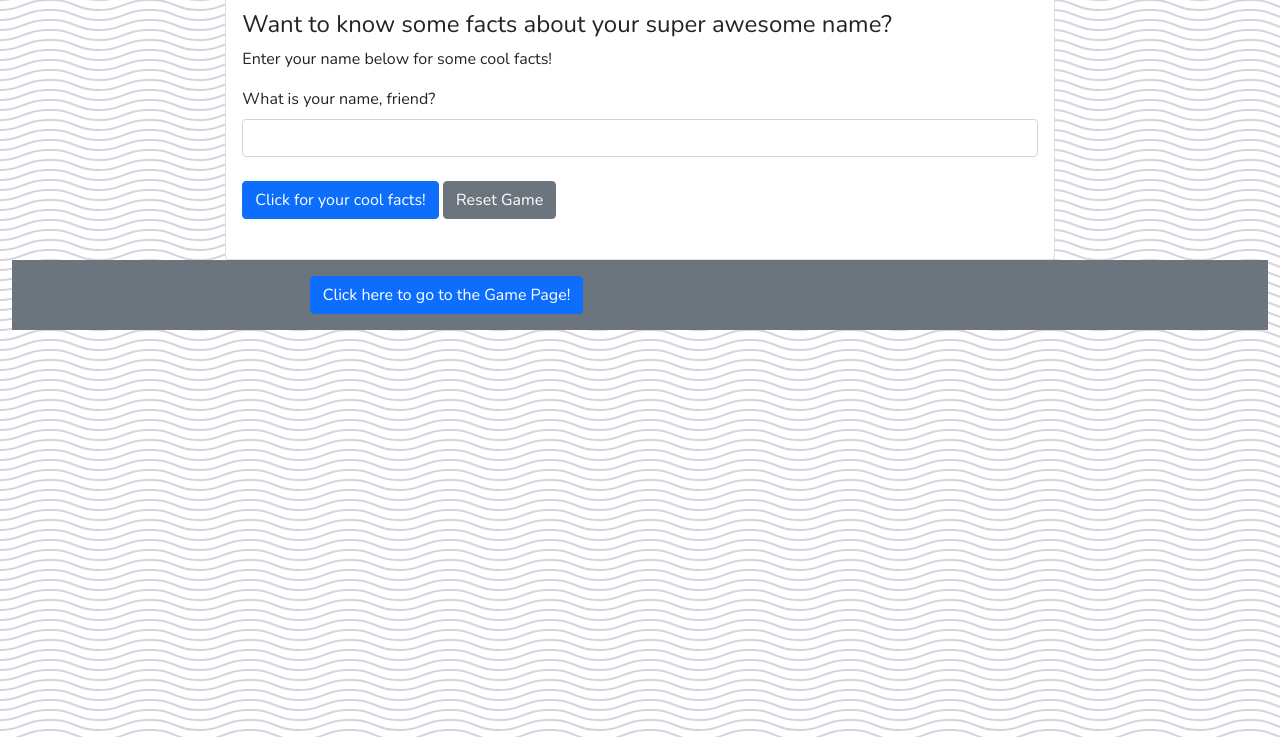
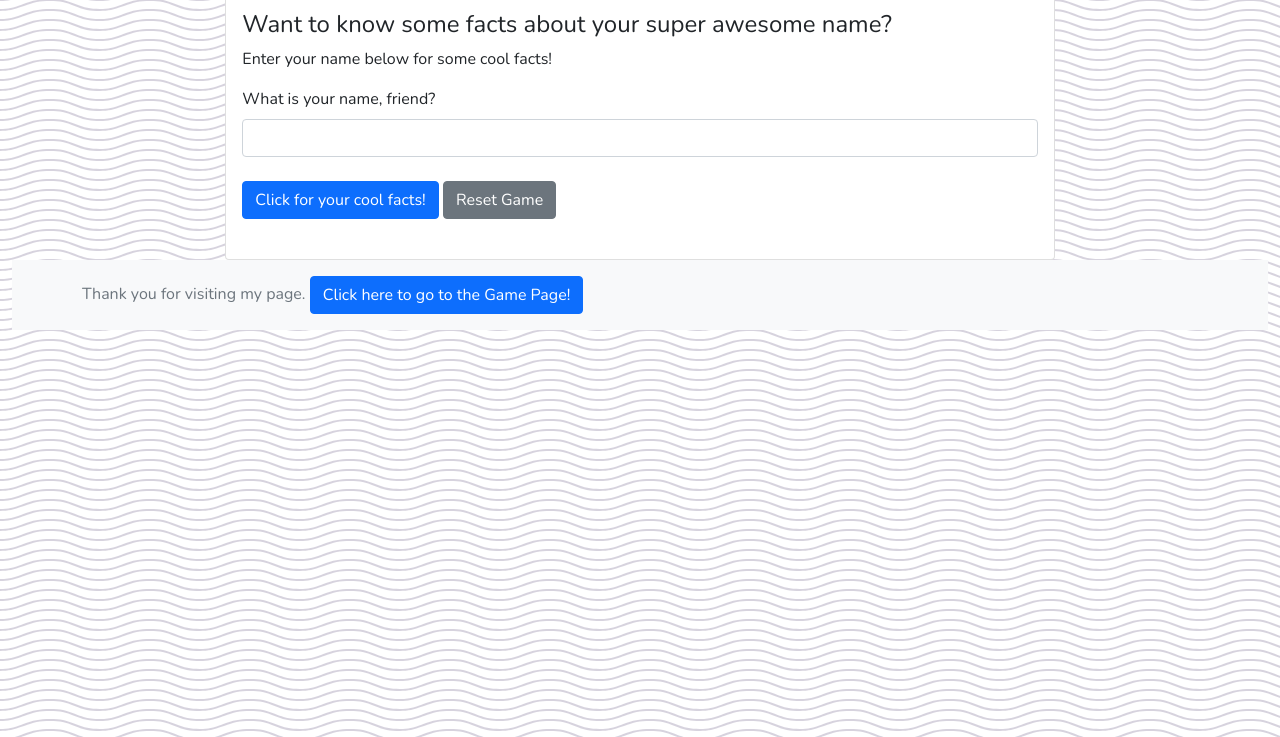
Before and after one commit to kaibrysouthern/psychic-octo-adventure-delta, a plain HTML site: page index.html in a window 1280 px wide. Shown: the part 63-800 px from the top of the page. Drawn offline with nearby package versions, Linux system fonts and the light colour scheme; files that its build step writes are made by us from their sources.

Commit message:
Add files via upload

```diff
--- a/index.html
+++ b/index.html
@@ -88,7 +88,7 @@
       </div>
     </div>
 
-    <footer class="footer mt-auto py-3 bg-secondary">
+    <footer class="footer mt-auto py-3 bg-light">
       <div class="container">
         <span class="text-muted">
           Thank you for visiting my page.</span>
```
